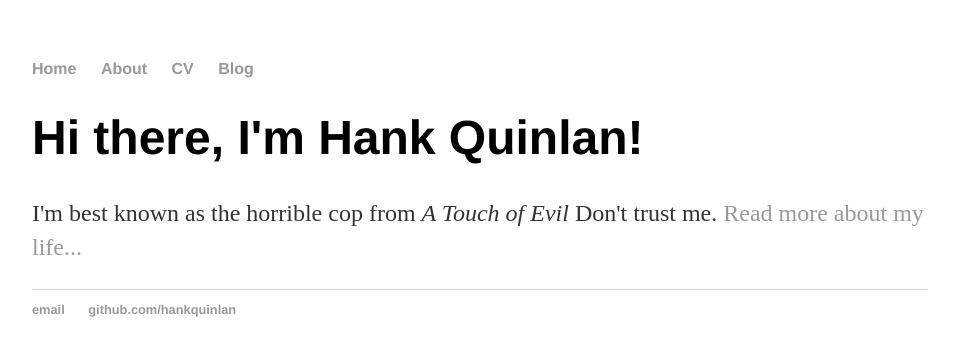
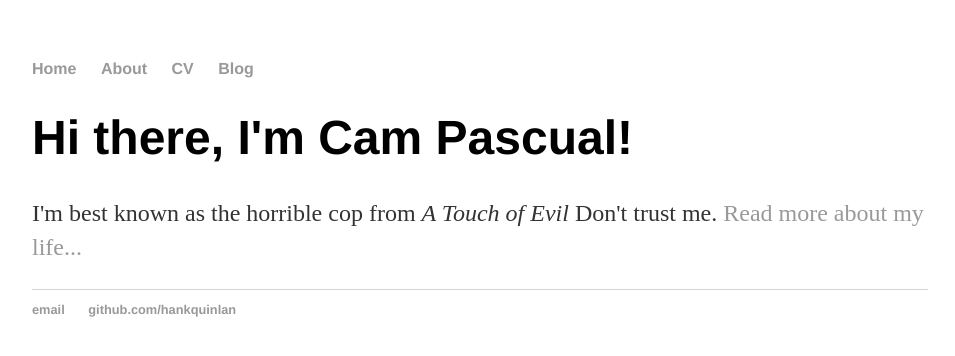
Before and after one commit to cjpascual/cjpascual.github.io, a Jekyll site: the page built from index.html, in a window 1280 px wide. Shown: the top 356 px of the page, without its empty margins (160-1115 px from the left). Built offline with Jekyll 4.4.1, drawn with Linux system fonts in a browser that asks for light colours.

Commit message:
Update index.html

```diff
--- a/index.html
+++ b/index.html
@@ -1,30 +1,8 @@
-<!DOCTYPE html>
-<html>
-	<head>
-		<title>Cam Pascual</title>
-		<!-- link to main stylesheet -->
-		<link rel="stylesheet" type="text/css" href="/css/main.css">
-	</head>
-	<body>
-		<nav>
-    		<ul>
-        		<li><a href="/">Home</a></li>
-	        	<li><a href="/about">About</a></li>
-        		<li><a href="/cv">CV</a></li>
-        		<li><a href="/blog">Blog</a></li>
-    		</ul>
-		</nav>
-		<div class="container">
-    		<div class="blurb">
-        		<h1>Hi there, I'm Hank Quinlan!</h1>
-				<p>I'm best known as the horrible cop from <em>A Touch of Evil</em> Don't trust me. <a href="/about">Read more about my life...</a></p>
-    		</div><!-- /.blurb -->
-		</div><!-- /.container -->
-		<footer>
-    		<ul>
-        		<li><a href="mailto:hankquinlanhub@gmail.com">email</a></li>
-        		<li><a href="https://github.com/hankquinlan">github.com/hankquinlan</a></li>
-			</ul>
-		</footer>
-	</body>
-</html>
+---
+layout: default
+title: Hank Quinlan, Horrible Cop
+---
+<div class="blurb">
+	<h1>Hi there, I'm Cam Pascual!</h1>
+	<p>I'm best known as the horrible cop from <em>A Touch of Evil</em> Don't trust me. <a href="/about">Read more about my life...</a></p>
+</div><!-- /.blurb -->
```
